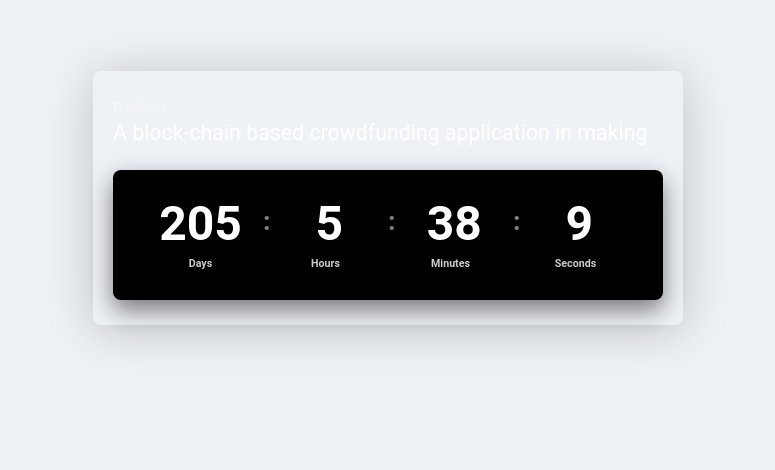
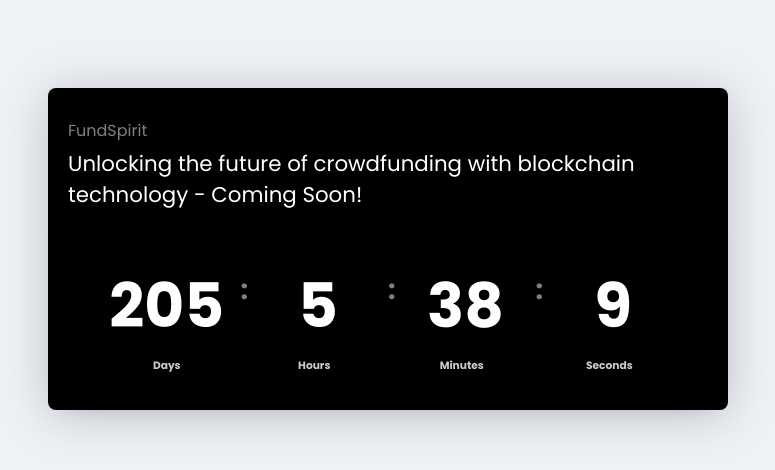
Before and after one commit to AimenEllahi/FundSpiritCountdown, a React (Create React App) app: page / in a window 1280 px wide. Shown: the part 122-592 px from the top of the page, without its empty margins (252-1027 px from the left). Built offline with nearby package versions, Linux system fonts and the light colour scheme.

Commit message:
added component

```diff
--- a/package.json
+++ b/package.json
@@ -6,6 +6,7 @@
     "@testing-library/jest-dom": "^5.16.5",
     "@testing-library/react": "^13.4.0",
     "@testing-library/user-event": "^13.5.0",
+    "google-fonts": "^1.0.0",
     "react": "^18.2.0",
     "react-dom": "^18.2.0",
     "react-scripts": "5.0.1",
--- a/src/Components/Timer.css
+++ b/src/Components/Timer.css
@@ -1,3 +1,5 @@
+/* to import google-fonts in css file */
+@import url('https://fonts.googleapis.com/css2?family=Poppins:wght@300;400;500;600;700&display=swap');
 /* Timer.css */
 :root {
     --bg-color: #eef1f6;
@@ -6,17 +8,18 @@
   }
 
   body {
-    font-family: 'Roboto', sans-serif;
+    font-family: 'Poppins', sans-serif;
     min-height: 100%;
     background-color: var(--bg-color);
     user-select: none;
   }
 
   .container {
+    background-color: #000;
     padding: var(--container-padding);
     border-radius: 8px;
     color: #fff;
-    width: 550px;
+    width: 50vw;
     margin: auto;
     box-shadow: 0 5px 50px rgba(0, 0, 0, 0.2);
   }
@@ -26,7 +29,7 @@
   }
 
   .container .project-title {
-    font-size: 9pt;
+    font-size: 12pt;
     opacity: 0.5;
   }
 
@@ -42,7 +45,7 @@
     font-weight: 700;
     border-radius: 8px;
     box-shadow: 0 10px 25px rgba(0, 0, 0, 0.5);
-    min-height: 80px;
+    min-height: 100px;
   }
 
   .container .counter div {
@@ -60,7 +63,7 @@
 
   .container .counter .value {
     display: block;
-    font-size: 36pt;
+    font-size: 46pt;
     width: 100%;
   }
 
--- a/src/Components/Timer.jsx
+++ b/src/Components/Timer.jsx
@@ -40,10 +40,12 @@ const Timer = () => {
       }, []);
 
   return (
-    <div className="container centerIt">
+    <div style={{
+        marginTop: "4%",
+    }} className="container centerIt">
       <div>
         <label className="project-title">FundSpirit</label>
-        <label className="project-name">A block-chain based crowdfunding application in making</label>
+        <label className="project-name">Unlocking the future of crowdfunding with blockchain technology - Coming Soon!</label>
       </div>
       <div className="counter">
         <div className="days">
```
Also changed, not shown: 1 other file (tests, documents, lock files or other folders).
